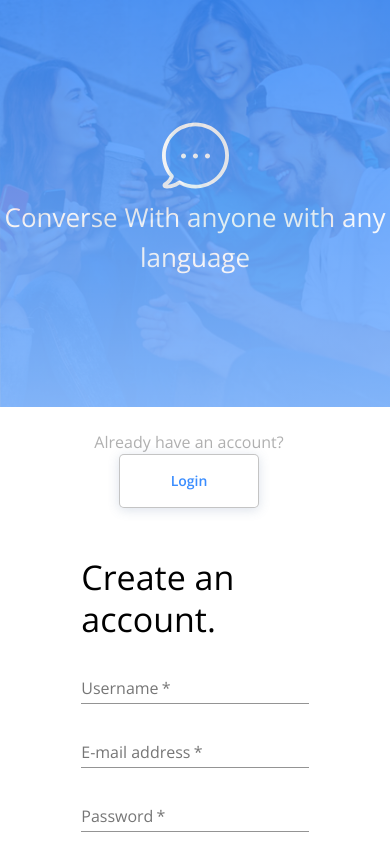
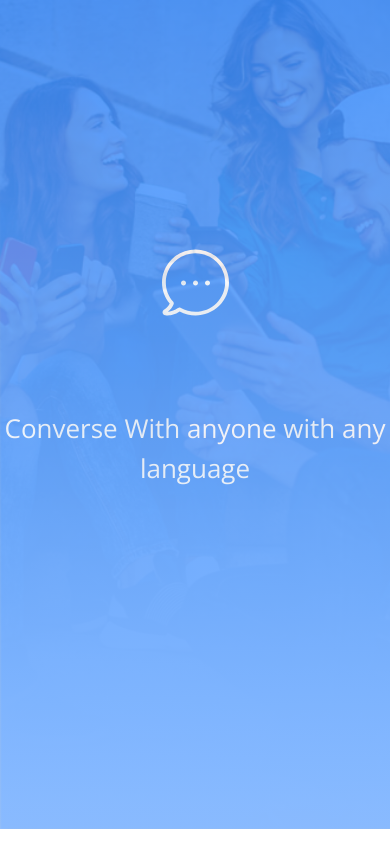
Before and after one commit to BehshadBabai/ac4da9, a React (Create React App) app in the folder client/: page /register in a window 390 px wide. Shown: the top 844 px of the page. Built offline with nearby package versions, Linux system fonts and the light colour scheme; no server answers.

Commit message:
fixing the issue with mobile responsiveness: image and text of chat not visible for smaller devices

```diff
--- a/client/src/signin-signup.css
+++ b/client/src/signin-signup.css
@@ -108,7 +108,7 @@ form {
 
 @media only screen and (max-width: 599px) {
   .container {
-    height: 150%;
+    height: 250%;
   }
   .login-signup {
     justify-content: center !important;
```
